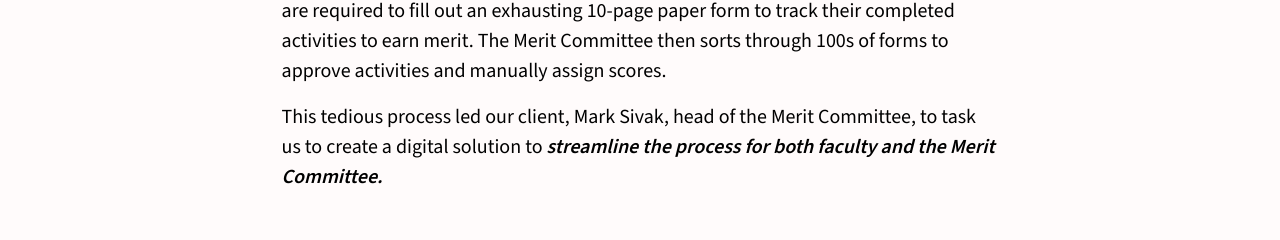
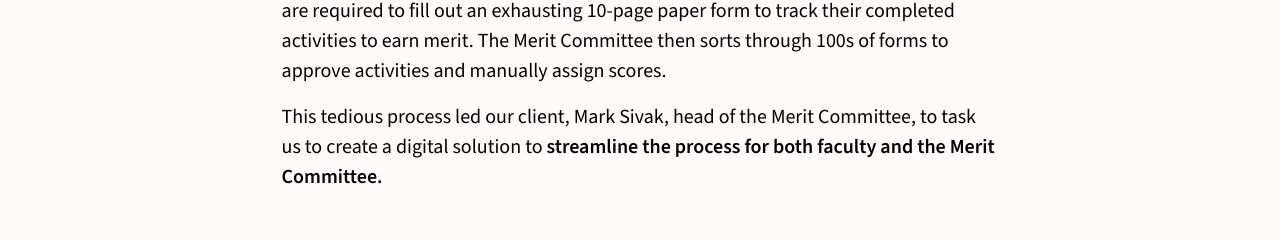
Before and after one commit to anna-hi/portfolio, a Next.js app: page /projects/faculty-activity-tracker in a window 1280 px wide. Shown: the part 1379-1619 px from the top of the page. Built offline with nearby package versions, Linux system fonts and the light colour scheme.

Commit message:
removed italics

```diff
--- a/src/app/projects/faculty-activity-tracker/page.tsx
+++ b/src/app/projects/faculty-activity-tracker/page.tsx
@@ -94,9 +94,7 @@ export default function FacultyActivityTrackerPage() {
             This tedious process led our client, Mark Sivak, head of the Merit
             Committee, to task us to create a digital solution to{" "}
             <b>
-              <i>
-                streamline the process for both faculty and the Merit Committee.
-              </i>
+              streamline the process for both faculty and the Merit Committee.
             </b>
           </p>
         </div>
```
